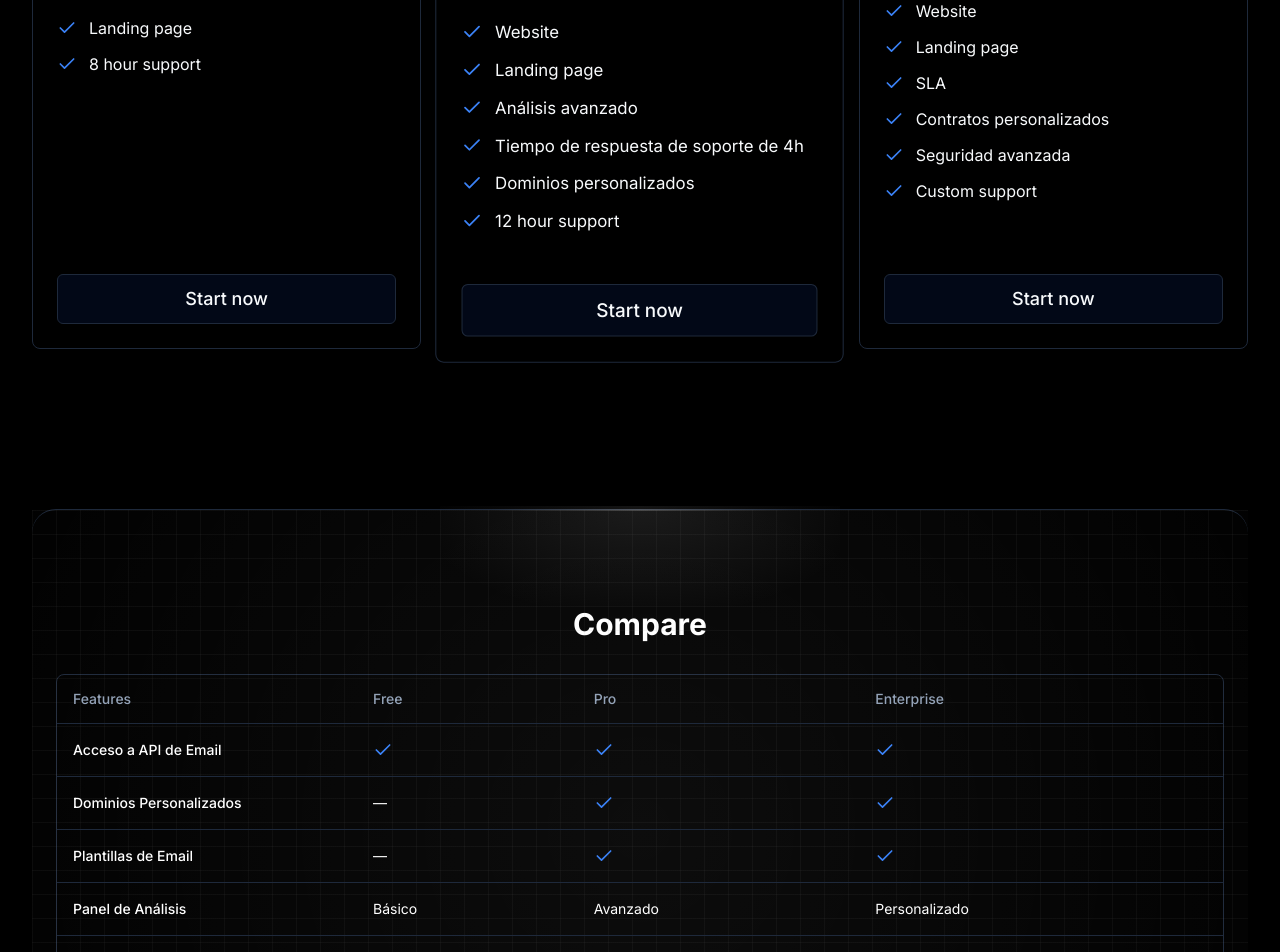
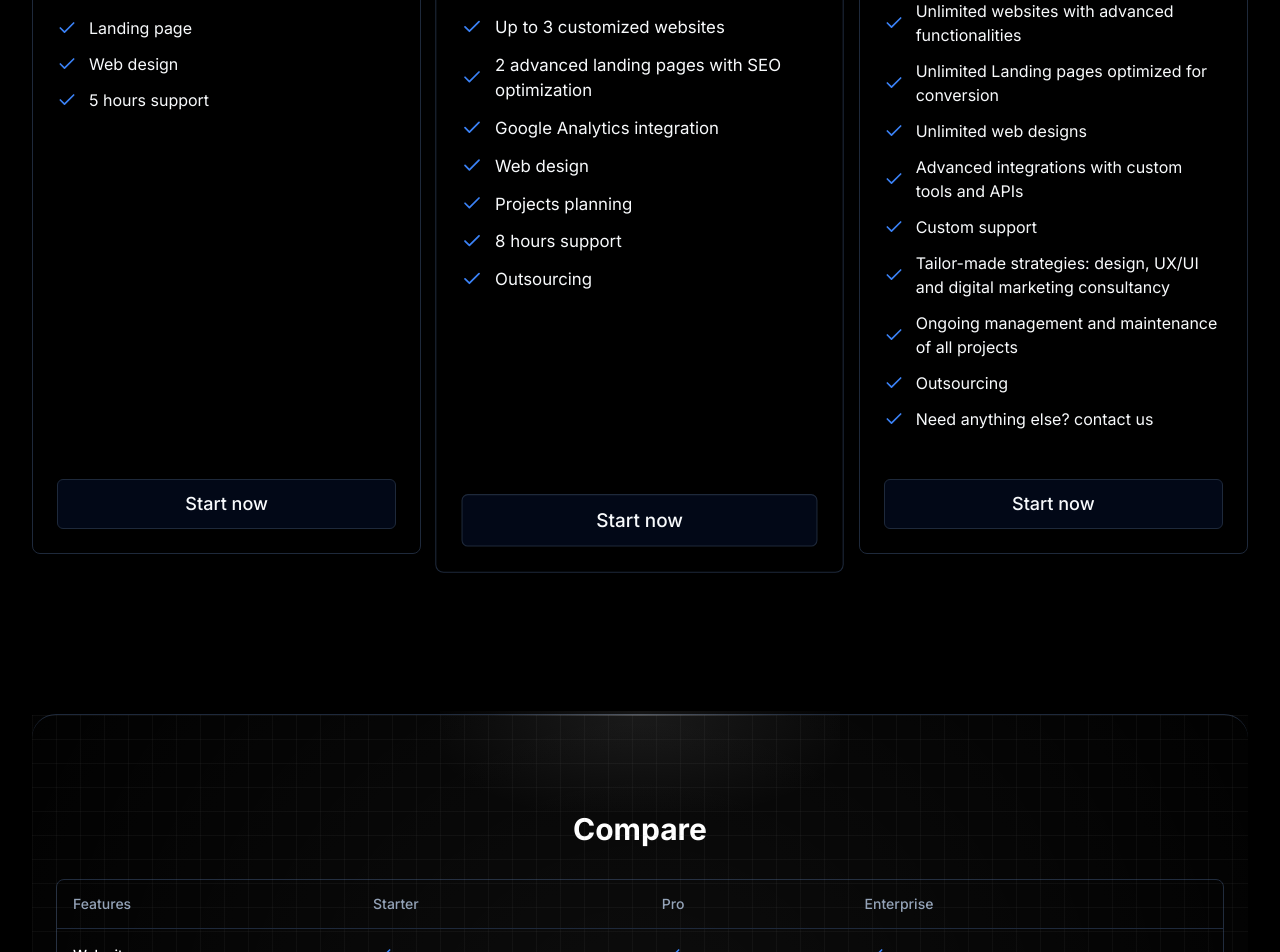
Before and after one commit to Matuzay32/company-01, a Next.js app: page /pricing in a window 1280 px wide. Shown: the part 480-1432 px from the top of the page. Built offline with nearby package versions, Linux system fonts and the light colour scheme.

Commit message:
fill pricing content

```diff
--- a/components/Pricing/Pricing.tsx
+++ b/components/Pricing/Pricing.tsx
@@ -38,19 +38,20 @@ export default function Pricing() {
       name: "Starter",
       description: "Perfect for your project start-up",
       price: { monthly: 20, annual: 15 },
-      features: ["Website", "Landing page", "8 hour support"],
+      features: ["Website", "Landing page", "Web design", "5 hours support"],
     },
     {
       name: "Pro",
       description: "For growing businesses and teams",
       price: { monthly: 39, annual: 30 },
       features: [
-        "Website",
-        "Landing page",
-        "Análisis avanzado",
-        "Tiempo de respuesta de soporte de 4h",
-        "Dominios personalizados",
-        "12 hour support",
+        "Up to 3 customized websites",
+        "2 advanced landing pages with SEO optimization",
+        "Google Analytics integration",
+        "Web design",
+        "Projects planning",
+        "8 hours support",
+        "Outsourcing",
       ],
       popular: true,
     },
@@ -60,46 +61,55 @@ export default function Pricing() {
         "Advanced scalability, innovation and premium support for your business.",
       price: { monthly: "Let's talk", annual: "Let's talk" },
       features: [
-        "Website",
-        "Landing page",
-        "SLA",
-        "Contratos personalizados",
-        "Seguridad avanzada",
+        "Unlimited websites with advanced functionalities",
+        "Unlimited Landing pages optimized for conversion",
+        "Unlimited web designs",
+        "Advanced integrations with custom tools and APIs",
         "Custom support",
+        "Tailor-made strategies: design, UX/UI and digital marketing consultancy",
+        "Ongoing management and maintenance of all projects",
+        "Outsourcing",
+        "Need anything else? contact us",
       ],
     },
   ];
 
   const featureComparison = [
     {
-      feature: "Acceso a API de Email",
-      free: true,
+      feature: "Web sites",
+      starter: true,
       pro: true,
       enterprise: true,
     },
     {
-      feature: "Dominios Personalizados",
-      free: false,
+      feature: "Support",
+      starter: true,
       pro: true,
       enterprise: true,
     },
     {
-      feature: "Plantillas de Email",
-      free: false,
+      feature: "Projects planning",
+      starter: false,
       pro: true,
       enterprise: true,
     },
     {
-      feature: "Panel de Análisis",
-      free: "Básico",
-      pro: "Avanzado",
-      enterprise: "Personalizado",
+      feature: "Outsourcing",
+      starter: false,
+      pro: true,
+      enterprise: true,
     },
     {
-      feature: "Tiempo de Respuesta de Soporte",
-      free: "24h",
-      pro: "4h",
-      enterprise: "1h",
+      feature: "Unlimited websites",
+      starter: false,
+      pro: false,
+      enterprise: true,
+    },
+    {
+      feature: "Unlimited landing pages",
+      starter: false,
+      pro: false,
+      enterprise: true,
     },
   ];
 
@@ -263,7 +273,7 @@ export default function Pricing() {
               <TableHeader>
                 <TableRow>
                   <TableHead className="w-[300px]">Features</TableHead>
-                  <TableHead>Free</TableHead>
+                  <TableHead>Starter</TableHead>
                   <TableHead>Pro</TableHead>
                   <TableHead>Enterprise</TableHead>
                 </TableRow>
@@ -275,14 +285,14 @@ export default function Pricing() {
                       {item.feature}
                     </TableCell>
                     <TableCell>
-                      {typeof item.free === "boolean" ? (
-                        item.free ? (
+                      {typeof item.starter === "boolean" ? (
+                        item.starter ? (
                           <Check className="h-5 w-5 text-primary" />
                         ) : (
                           "—"
                         )
                       ) : (
-                        item.free
+                        item.starter
                       )}
                     </TableCell>
                     <TableCell>
```
